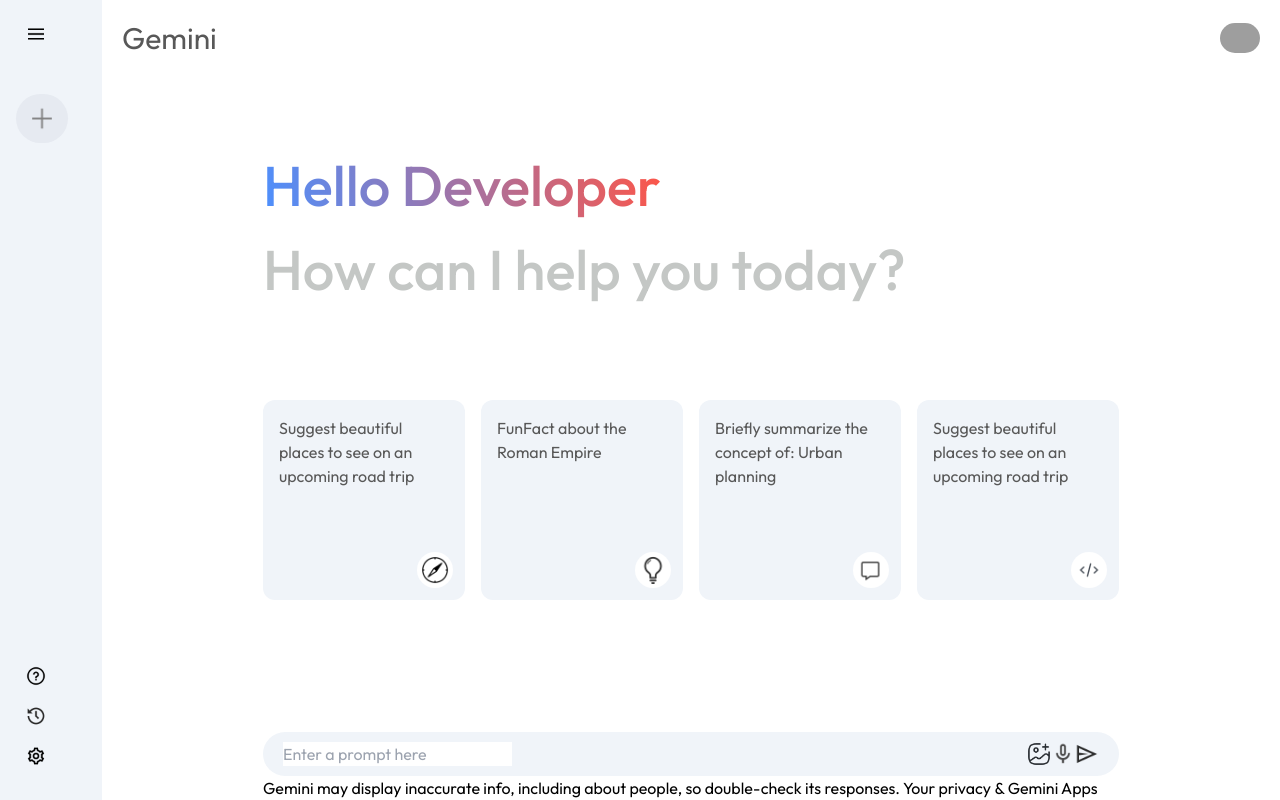
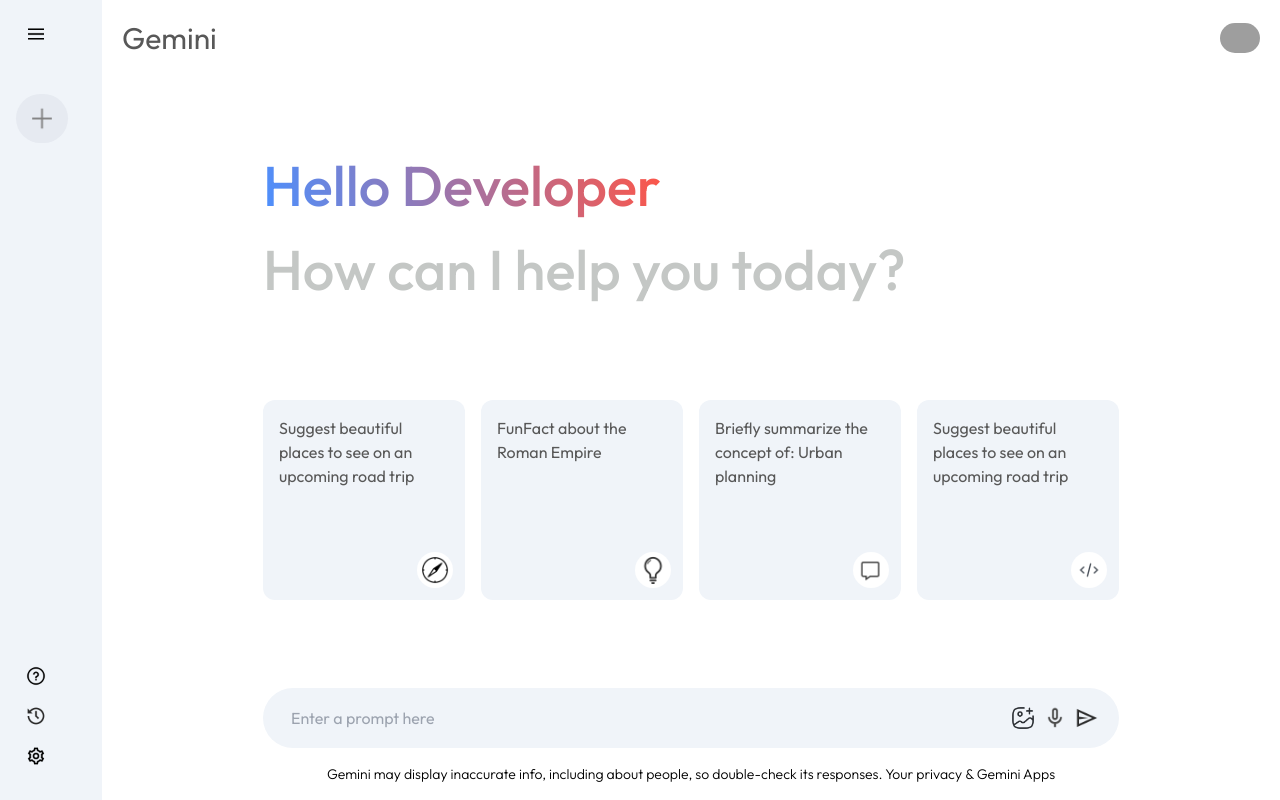
Before and after one commit to Devanshugoell/GeminiClone, a React (Create React App) app: page / in a window 1280 px wide. Built offline with nearby package versions, Linux system fonts and the light colour scheme; grey boxes are pictures that could not be loaded.

Commit message:
completed UI of Gemini app

```diff
--- a/src/components/Main/main.js
+++ b/src/components/Main/main.js
@@ -63,26 +63,30 @@
         </div>
         <div className="main-bottom absolute bottom-0 w-full max-w-4xl py-0 px-5 m-auto">
           <div className="search-box flex items-center justify-between gap-5 bg-[#f0f4f9] py-[10px] px-5 rounded-[50px]">
-            <input type="text" placeholder="Enter a prompt here" />
-            <div className="flex">
+            <input
+              type="text"
+              placeholder="Enter a prompt here"
+              className="flex-1 bg-transparent border-none outline-none p-2 text-base"
+            />
+            <div className="flex items-center gap-2">
               <img
-                className="w-6 cursor-pointer"
+                className="w-6 cursor-pointer "
                 src={assets.gallery_icon}
                 alt="Gallery"
               />
               <img
-                className="w-6 cursor-pointer"
+                className="w-6 cursor-pointer "
                 src={assets.mic_icon}
                 alt="Mic"
               />
               <img
-                className="w-6 cursor-pointer"
+                className="w-6 cursor-pointer "
                 src={assets.send_icon}
                 alt="Send"
               />
             </div>
           </div>
-          <p className="bottom-info">
+          <p className="bottom-info text-sm my-4 mx-auto text-center font-light">
             Gemini may display inaccurate info, including about people, so
             double-check its responses. Your privacy & Gemini Apps
           </p>
```
